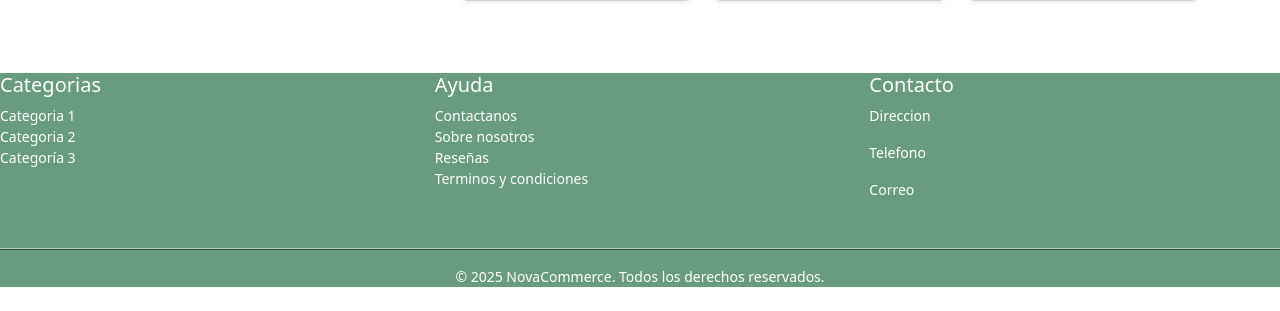
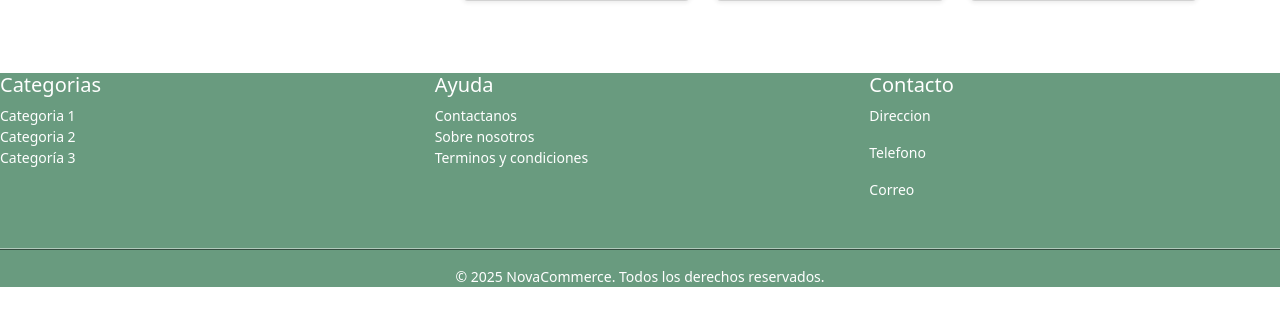
Before and after one commit to RadioRek/NovaCommerce, a Django app: page /tienda/ in a window 1280 px wide. Shown: the part 1045-1356 px from the top of the page. Run offline with Django 4.2, Linux system fonts and the light colour scheme; some libraries are stand-ins or nearby versions.

Commit message:
actualizando tienda

```diff
--- a/proyectoDjango/capstoneEcommerce/principal/templates/tienda.html
+++ b/proyectoDjango/capstoneEcommerce/principal/templates/tienda.html
@@ -196,9 +196,6 @@
                         <a href="#" class="text-white text-decoration-none">Sobre nosotros</a>
                     </li>
                     <li>
-                        <a href="#" class="text-white text-decoration-none">Reseñas</a>
-                    </li>
-                    <li>
                         <a href="#" class="text-white text-decoration-none">Terminos y condiciones</a>
                     </li>
                 </ul>
```
